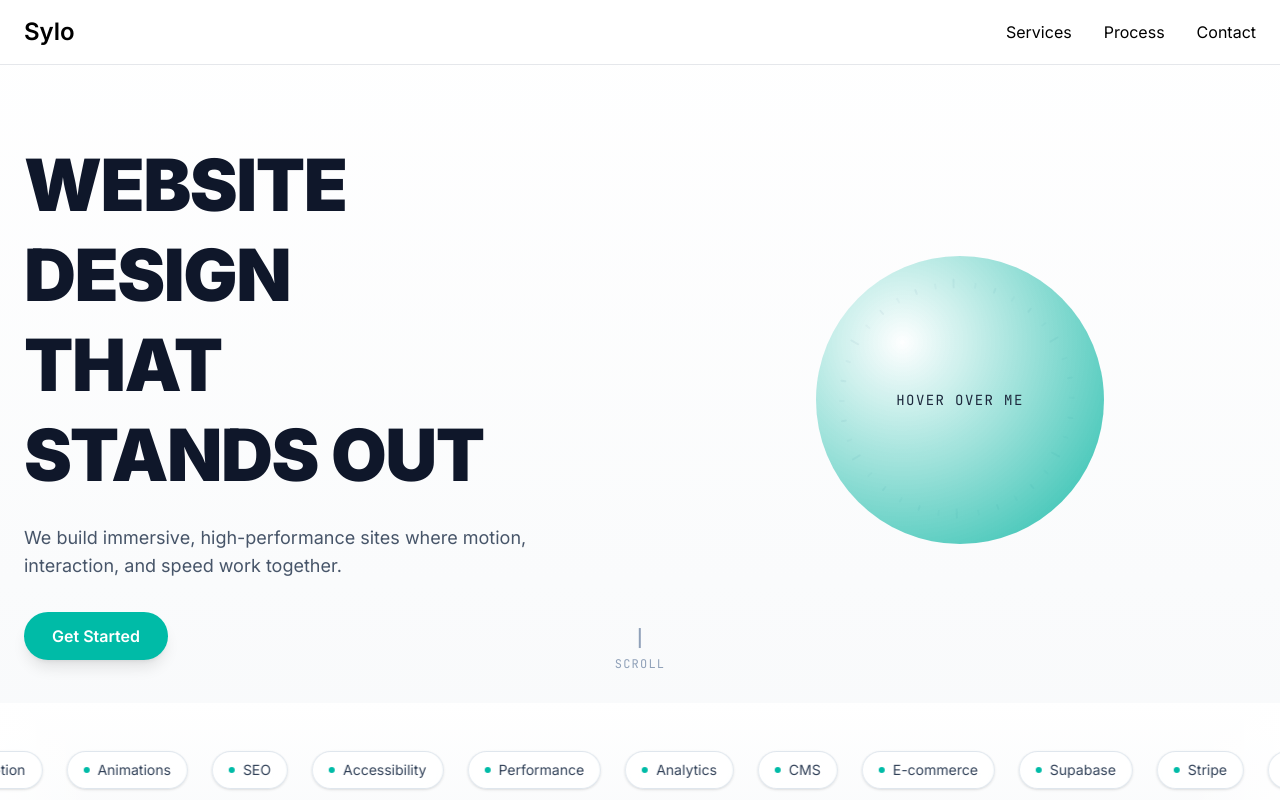
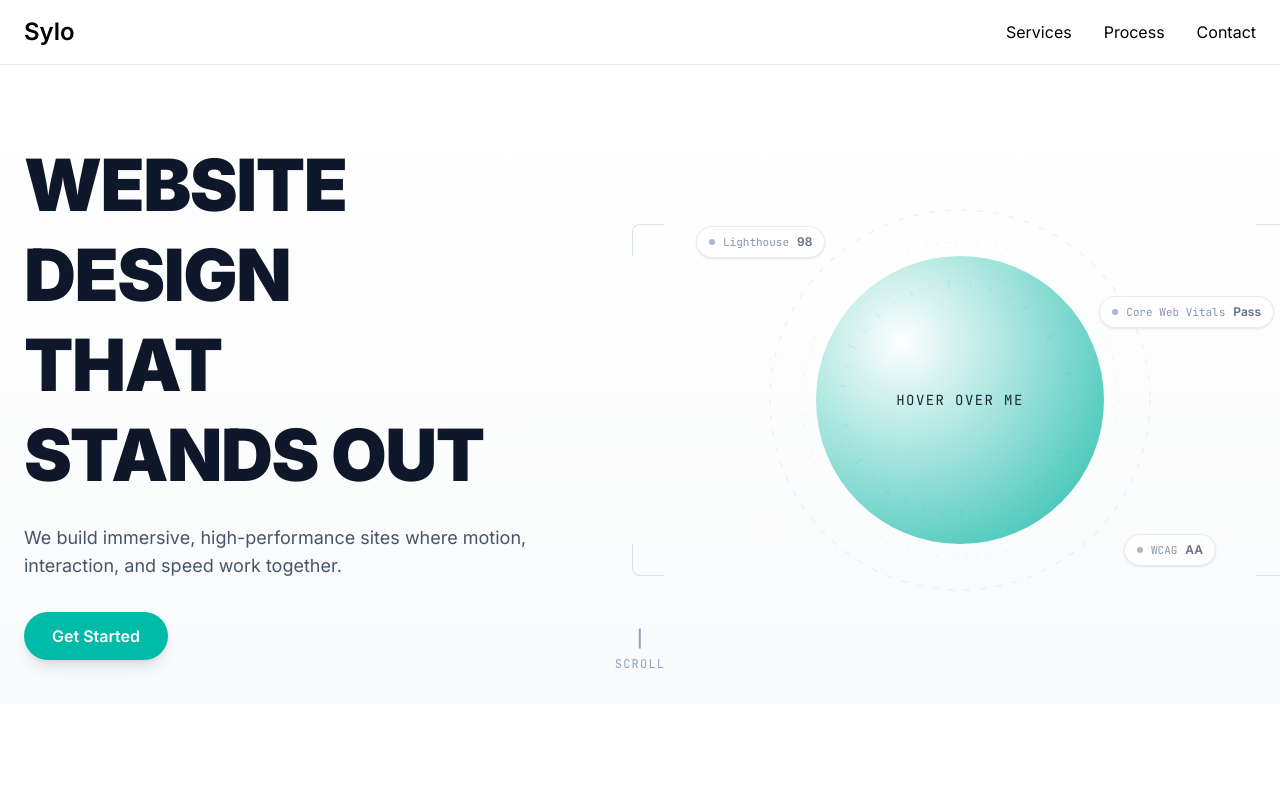
Before and after one commit to Elyad17/sylo.website, a Next.js app: page / in a window 1280 px wide. Shown: the top 800 px of the page. Built offline with nearby package versions, Linux system fonts and the light colour scheme.

Commit message:
delete something

```diff
--- a/app/page.tsx
+++ b/app/page.tsx
@@ -1,6 +1,5 @@
 import Navbar from '../components/Navbar';
 import Hero from '../components/Hero';
-import Marquee from '../components/Marquee';
 import Services from '../components/Services';
 import Process from '../components/Process';
 import Contact from '../components/Contact';
@@ -17,7 +16,6 @@ export default function HomePage() {
     <>
       <Navbar />
       <Hero />
-      <Marquee />
       <Services />
       <Process />
       <Contact />
--- a/components/Hero.tsx
+++ b/components/Hero.tsx
@@ -86,8 +86,51 @@ export default function Hero() {
             </motion.a>
           </div>
 
-          {/* Orb */}
+          {/* Orb + subtle HUD details (your orb untouched) */}
           <div className="relative flex justify-center items-center">
+            {/* --- Decorative: concentric rings behind the orb --- */}
+            <svg
+              width="440"
+              height="440"
+              viewBox="0 0 440 440"
+              className="pointer-events-none absolute -z-10"
+              style={{ opacity: hovered ? 0.85 : 0.4 }}
+            >
+              {/* Outer dashed */}
+              <circle
+                cx="220"
+                cy="220"
+                r="190"
+                fill="none"
+                stroke={hovered ? '#9fbad1' : '#cbd5e1'}
+                strokeWidth="1.5"
+                strokeDasharray="6 10"
+                strokeOpacity="0.7"
+              />
+              {/* Mid dotted */}
+              <circle
+                cx="220"
+                cy="220"
+                r="158"
+                fill="none"
+                stroke={hovered ? '#97d6cc' : '#a8c5bf'}
+                strokeWidth="1"
+                strokeDasharray="2 8"
+                strokeOpacity="0.6"
+              />
+              {/* Inner thin */}
+              <circle
+                cx="220"
+                cy="220"
+                r="126"
+                fill="none"
+                stroke={hovered ? '#5eead4' : '#86efac'}
+                strokeWidth="1"
+                strokeOpacity="0.45"
+              />
+            </svg>
+
+            {/* Rotating tick ring (kept) */}
             <motion.div
               className="absolute"
               animate={ticks}
@@ -107,10 +150,17 @@ export default function Hero() {
               ))}
             </motion.div>
 
+            {/* --- corner brackets for a subtle “targeting” feel --- */}
+            <CornerBracket side="tl" active={hovered} />
+            <CornerBracket side="tr" active={hovered} />
+            <CornerBracket side="bl" active={hovered} />
+            <CornerBracket side="br" active={hovered} />
+
+            {/* Orb (unchanged behavior) */}
             <motion.div
               onMouseEnter={() => setHovered(true)}
               onMouseLeave={() => setHovered(false)}
-              className="w-56 h-56 md:w-72 md:h-72 rounded-full flex items-center justify-center cursor-pointer relative overflow-hidden"
+              className="w-56 h-56 md:w-72 md:h-72 rounded-full flex items-center justify-center cursor-pointer relative overflow-hidden z-10"
               whileHover={{
                 scale: 1.12,
                 boxShadow:
@@ -148,6 +198,34 @@ export default function Hero() {
                 hover over me
               </span>
             </motion.div>
+
+            {/* --- small metric chips that “make sense” for a dev agency --- */}
+            <motion.div
+              className="absolute -top-7 left-8"
+              initial={{ opacity: 0, y: -6 }}
+              animate={{ opacity: hovered ? 1 : 0.75, y: hovered ? 0 : -2 }}
+              transition={{ duration: 0.3 }}
+            >
+              <Pill label="Lighthouse" value="98" active={hovered} />
+            </motion.div>
+
+            <motion.div
+              className="absolute top-10 -right-4"
+              initial={{ opacity: 0, x: 6 }}
+              animate={{ opacity: hovered ? 1 : 0.75, x: hovered ? 0 : 2 }}
+              transition={{ duration: 0.3, delay: 0.05 }}
+            >
+              <Pill label="Core Web Vitals" value="Pass" active={hovered} />
+            </motion.div>
+
+            <motion.div
+              className="absolute -bottom-5 right-10"
+              initial={{ opacity: 0, y: 6 }}
+              animate={{ opacity: hovered ? 1 : 0.75, y: hovered ? 0 : 2 }}
+              transition={{ duration: 0.3, delay: 0.1 }}
+            >
+              <Pill label="WCAG" value="AA" active={hovered} />
+            </motion.div>
           </div>
         </div>
 
@@ -175,3 +253,78 @@ export default function Hero() {
     </section>
   );
 }
+
+/* ---------- tiny presentational helpers (used around the orb) ---------- */
+
+function Pill({
+  label,
+  value,
+  active,
+}: {
+  label: string;
+  value: string;
+  active: boolean;
+}) {
+  return (
+    <div
+      className={[
+        'flex items-center gap-2 rounded-full px-3 py-1.5 shadow-sm border backdrop-blur',
+        active
+          ? 'bg-white/85 border-teal-300/60'
+          : 'bg-white/70 border-slate-300/60',
+      ].join(' ')}
+    >
+      <span
+        className={[
+          'h-1.5 w-1.5 rounded-full',
+          active ? 'bg-teal-500' : 'bg-slate-400',
+        ].join(' ')}
+      />
+      <span
+        className={[
+          'font-mono text-[11px]',
+          active ? 'text-slate-600' : 'text-slate-500',
+        ].join(' ')}
+      >
+        {label}
+      </span>
+      <span
+        className={[
+          'text-[12px] font-semibold',
+          active ? 'text-slate-800' : 'text-slate-700',
+        ].join(' ')}
+      >
+        {value}
+      </span>
+    </div>
+  );
+}
+
+/**
+ * Four minimal “corner brackets” around the orb area.
+ * side: tl | tr | bl | br
+ */
+function CornerBracket({ side, active }: { side: 'tl' | 'tr' | 'bl' | 'br'; active: boolean }) {
+  const base =
+    'pointer-events-none absolute h-8 w-8 opacity-60 md:opacity-70';
+  const color = active ? 'border-teal-300' : 'border-slate-300';
+  const pos =
+    side === 'tl'
+      ? '-top-8 -left-8'
+      : side === 'tr'
+      ? '-top-8 -right-8'
+      : side === 'bl'
+      ? '-bottom-8 -left-8'
+      : '-bottom-8 -right-8';
+
+  const borders =
+    side === 'tl'
+      ? 'border-t border-l rounded-tl-lg'
+      : side === 'tr'
+      ? 'border-t border-r rounded-tr-lg'
+      : side === 'bl'
+      ? 'border-b border-l rounded-bl-lg'
+      : 'border-b border-r rounded-br-lg';
+
+  return <div className={`${base} ${pos} ${color} ${borders}`} />;
+}
--- a/components/Marquee.tsx
+++ /dev/null
@@ -1,58 +0,0 @@
-'use client';
-
-import { motion } from 'framer-motion';
-import { useMemo } from 'react';
-
-const CAPABILITIES = [
-  'Next.js','React','TypeScript','Tailwind','Framer Motion','Animations','SEO',
-  'Accessibility','Performance','Analytics','CMS','E-commerce','Supabase','Stripe','Content Strategy',
-];
-
-const Pill = ({ text }: { text: string }) => (
-  <span className="mx-3 inline-flex items-center gap-2 rounded-full border border-slate-300/60 bg-white/80 px-4 py-2 text-sm text-slate-700 shadow-sm backdrop-blur">
-    <span className="h-1.5 w-1.5 rounded-full bg-teal-500" />
-    {text}
-  </span>
-);
-
-export default function Marquee() {
-  const items = useMemo(() => [...CAPABILITIES, ...CAPABILITIES], []);
-
-  return (
-    <section
-      aria-label="Capabilities"
-      // match HERO at top, and end on pure white for Services at bottom
-      className="relative -mt-px w-full overflow-hidden bg-linear-to-b from-white to-gray-50 py-12"
-    >
-      {/* top feather (hero -> marquee) */}
-      <div className="pointer-events-none absolute inset-x-0 -top-6 h-6 bg-linear-to-b from-transparent to-gray-50" />
-
-      {/* edge fades */}
-      <div className="pointer-events-none absolute inset-y-0 left-0 w-24 bg-linear-to-r from-white/80 to-transparent" />
-      <div className="pointer-events-none absolute inset-y-0 right-0 w-24 bg-linear-to-l from-white/80 to-transparent" />
-
-      {/* track */}
-      <motion.div
-        className="flex w-max"
-        initial={{ x: 0 }}
-        animate={{ x: ['0%', '-50%'] }}
-        transition={{ ease: 'linear', duration: 20, repeat: Infinity }}
-        style={{ animation: 'marqueeShift 20s linear infinite' }}
-      >
-        {items.map((t, i) => (
-          <Pill key={`${t}-${i}`} text={t} />
-        ))}
-      </motion.div>
-
-      {/* bottom feather (marquee -> services) */}
-      <div className="pointer-events-none absolute inset-x-0 bottom-0 h-6 bg-linear-to-b from-transparent to-white" />
-
-      <style>{`
-        @keyframes marqueeShift {
-          from { transform: translateX(0); }
-          to   { transform: translateX(-50%); }
-        }
-      `}</style>
-    </section>
-  );
-}
```
